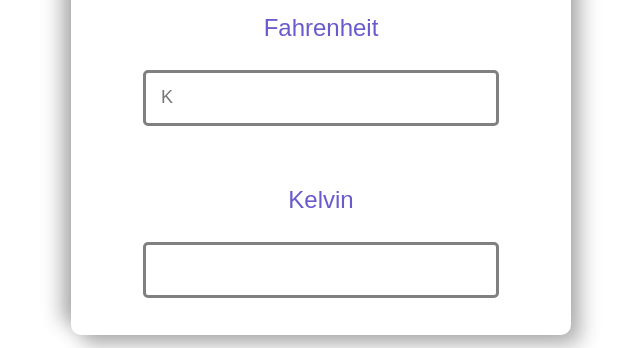
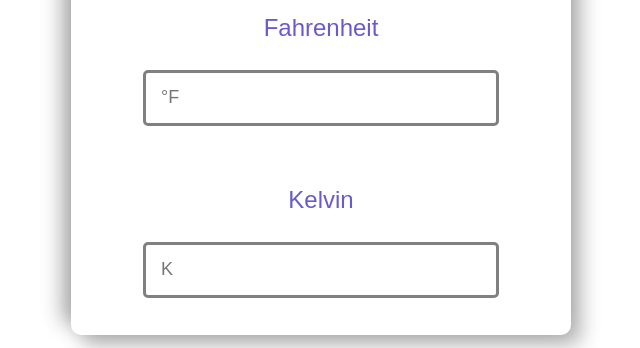
Before and after one commit to juniortimoteo18/temperatureConverter, a plain HTML site: page index.html in a window 1280 px wide. Shown: the part 223-571 px from the top of the page, 319-959 px from the left. Drawn offline with Linux system fonts and the light colour scheme.

Commit message:
Update index.html

```diff
--- a/index.html
+++ b/index.html
@@ -58,11 +58,11 @@
 		</div>
 		<div class="box">
 			<h2>Fahrenheit</h2>
-			<input class="fahrenheit" type="number" placeholder="K">
+			<input class="fahrenheit" type="number" placeholder="°F">
 		</div>
 		<div class="box">
 			<h2>Kelvin</h2>
-			<input class="kelvin" type="number">
+			<input class="kelvin" type="number" placeholder="K">
 		</div>
 	</div>
 
```
